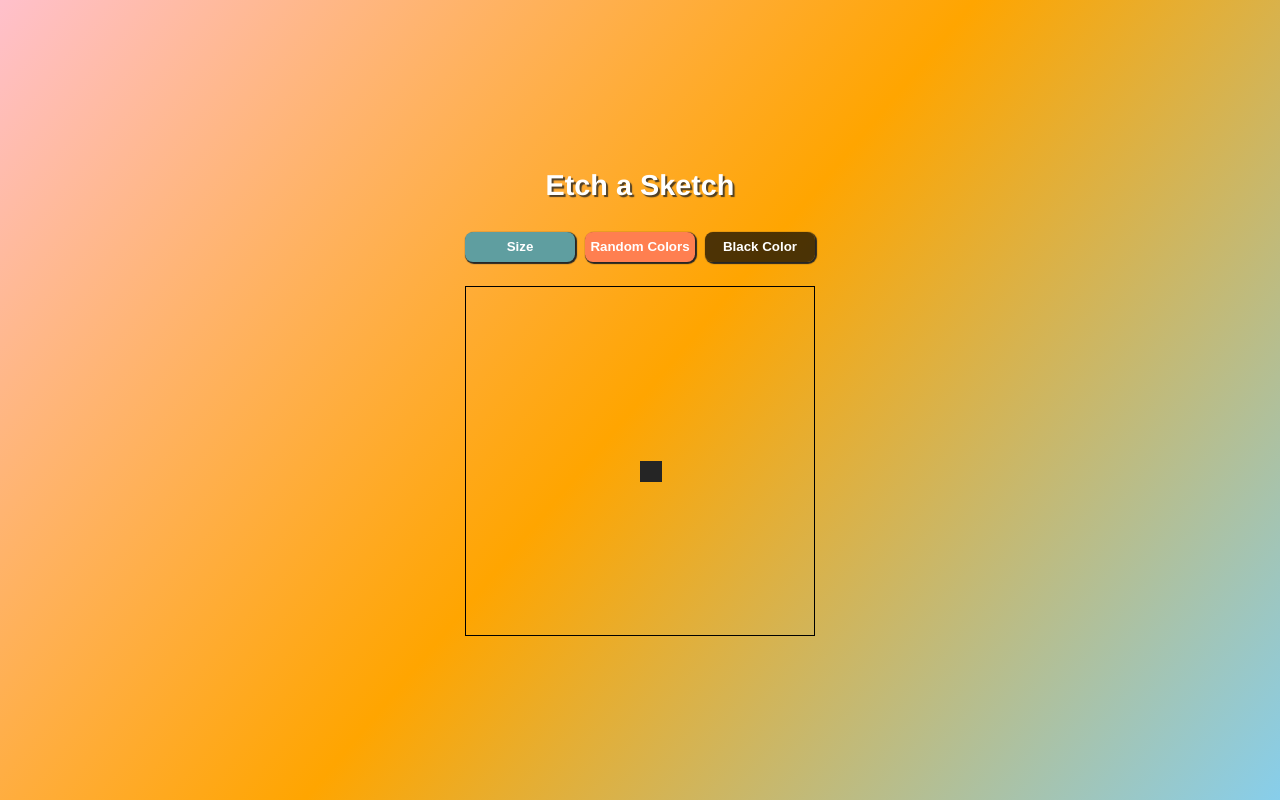
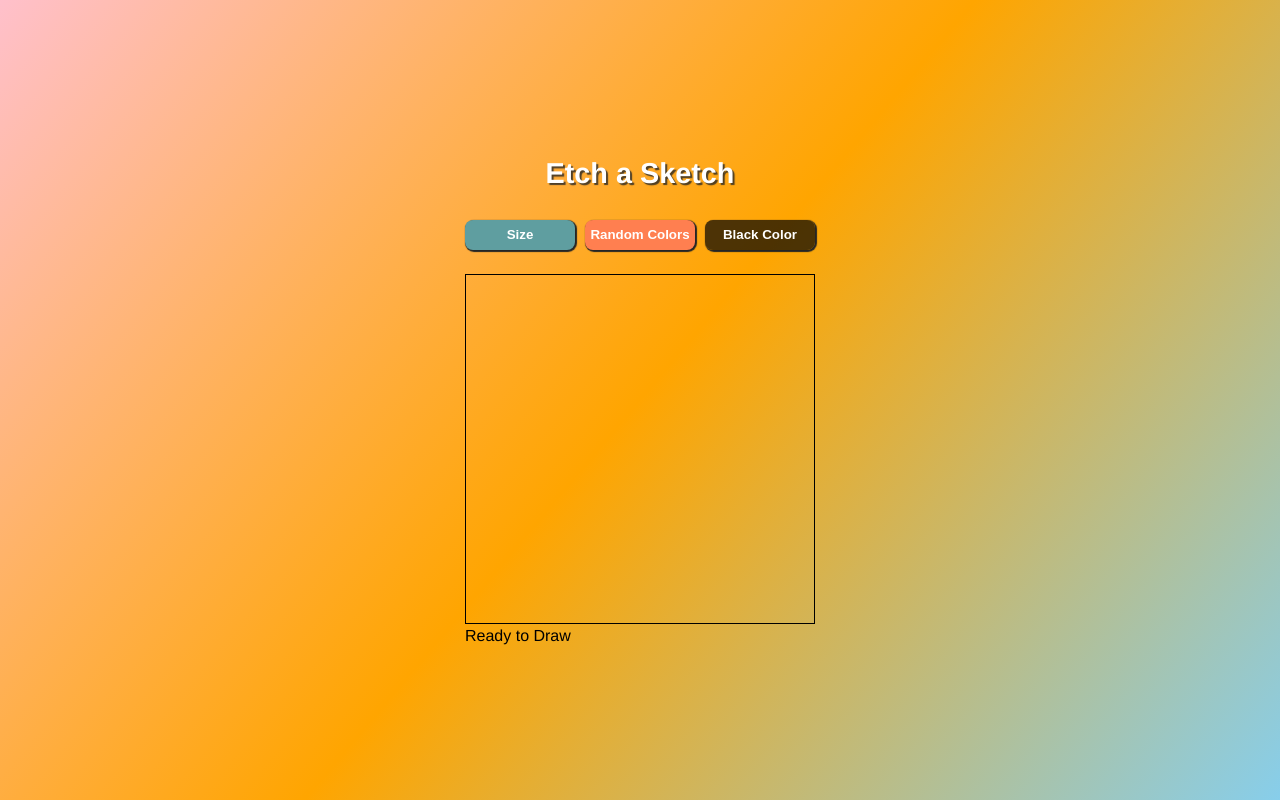
Before and after one commit to rjsudhin/Etch-A-Sketch-app, a plain HTML site: page index.html in a window 1280 px wide. Both pictures are taken after a click on the element 640 px from the left and 460 px from the top of the page. Drawn offline with Linux system fonts and the light colour scheme.

Commit message:
click then draw feature working fine

```diff
--- a/drawing-app.js
+++ b/drawing-app.js
@@ -2,7 +2,12 @@ const sizePopupBtn = document.querySelector('.size-popup')
 const drawingGrid = document.querySelector('#drawingGrid')
 const randomColorsBtn = document.querySelector('.random-colors')
 const blackColorBtn = document.querySelector('.black')
+const output = document.querySelector('.output')
+
+output.textContent = 'Click the container then Draw'
+
 let color = ''
+let click = false
 
 loadingGridContainer(16)
 
@@ -18,6 +23,21 @@ function loadingGridContainer(size) {
     drawingGrid.appendChild(box)
   }
 }
+
+// click then draw feature
+drawingGrid.addEventListener('click', (e) => {
+  console.log(e.target.tagName)
+  if (e.target.tagName == 'DIV') {
+    click = !click
+    if (click) {
+      console.log('ready to draw')
+      output.textContent = 'Ready to Draw'
+    } else {
+      console.log('click then draw')
+      output.textContent = 'Click the container then draw'
+    }
+  }
+})
 
 // size popup button clicks
 sizePopupBtn.addEventListener('click', () => {
@@ -65,9 +85,11 @@ function gettingNewGrid() {
 
 // drawing each box when the event occurs
 function drawingBoxes(e) {
-  if (color == 'random') {
-    e.target.style.backgroundColor = gettingRandomColors()
-  } else {
-    e.target.style.backgroundColor = '#252525'
+  if (click) {
+    if (color == 'random') {
+      e.target.style.backgroundColor = gettingRandomColors()
+    } else {
+      e.target.style.backgroundColor = '#252525'
+    }
   }
 }
--- a/index.html
+++ b/index.html
@@ -20,6 +20,9 @@
       <!--drawing happens here-->
     </div>
 
+    <div class="output">
+
+    </div>
 
   </div>
 
```
